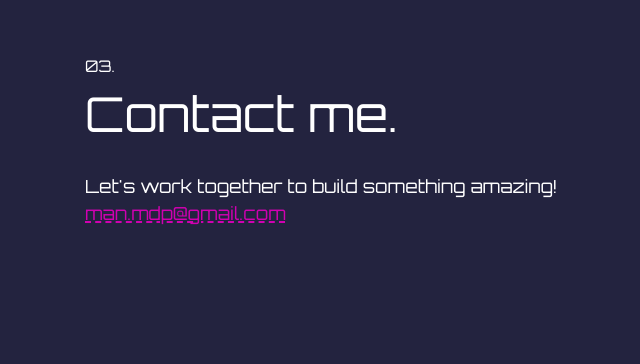
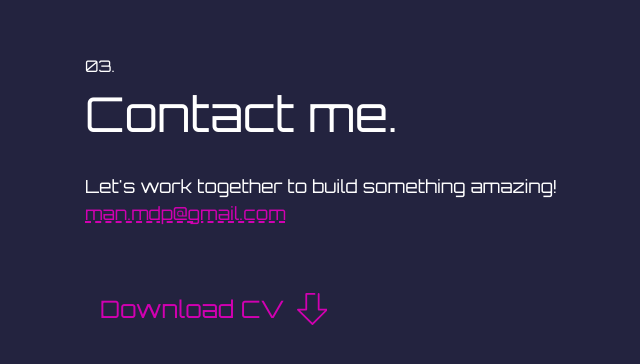
Before and after one commit to ggmanolo/ggmanolo, a Next.js app: page / in a window 1280 px wide. Shown: the part 2653-3017 px from the top of the page, without its empty margins (155-795 px from the left). Built offline with nearby package versions, Linux system fonts and the light colour scheme.

Commit message:
download cv button

```diff
--- /dev/null
+++ b/components/cv/cv.module.scss
@@ -0,0 +1,217 @@
+.button {
+  align-items: center;
+  border-radius: 8px;
+  border: 3px solid transparent;
+  color: var(--pink);
+  cursor: pointer;
+  display: flex;
+  justify-content: center;
+  margin-top: 48px;
+  padding: 12px;
+
+  &:hover {
+    animation: border-flicker 2s linear forwards;
+
+    span {
+      animation: text-flicker 2s linear forwards;
+    }
+
+    svg {
+      animation: letter-flicker 3s linear infinite;
+    }
+  }
+
+  span {
+    font-size: 24px;
+  }
+
+  svg {
+    height: 32px;
+    margin-left: 12px;
+  }
+}
+
+@keyframes text-flicker {
+  2% {
+    color: var(--pink);
+    text-shadow: 0 0 15px var(--pink);
+  }
+  3% {
+    color: rgba(120, 0, 50, .5);
+    text-shadow: none;
+  }
+  6% {
+    color: var(--pink);
+    text-shadow: 0 0 15px var(--pink);
+  }
+  9% {
+    color: rgba(120, 0, 50, .5);
+    text-shadow: none;
+  }
+  11% {
+    color: var(--pink);
+    text-shadow: 0 0 15px var(--pink);
+  }
+  14% {
+    color: rgba(120, 0, 50, .5);
+    text-shadow: none;
+  }
+  18% {
+    color: var(--pink);
+    text-shadow: 0 0 15px var(--pink);
+  }
+  32% {
+    color: var(--pink);
+    text-shadow: 0 0 15px var(--pink);
+  }
+  33% {
+    color: rgba(120, 0, 50, .5);
+    text-shadow: none;
+  }
+  37% {
+    color: var(--pink);
+    text-shadow: 0 0 15px var(--pink);
+  }
+  39% {
+    color: rgba(120, 0, 50, .5);
+    text-shadow: none;
+  }
+  43% {
+    color: var(--pink);
+    text-shadow: 0 0 15px var(--pink);
+  }
+  46% {
+    color: rgba(120, 0, 50, .5);
+    text-shadow: none;
+  }
+  47% {
+    color: var(--pink);
+    text-shadow: 0 0 15px var(--pink);
+  }
+  100% {
+    color: var(--pink);
+    text-shadow: 0 0 15px var(--pink);
+  }
+}
+
+@keyframes letter-flicker {
+    2% {
+    color: var(--pink);
+    text-shadow: 0 0 15px var(--pink);
+  }
+  3% {
+    color: rgba(120, 0, 50, .5);
+    text-shadow: none;
+  }
+  6% {
+    color: var(--pink);
+    text-shadow: 0 0 15px var(--pink);
+  }
+  9% {
+    color: rgba(120, 0, 50, .5);
+    text-shadow: none;
+  }
+  11% {
+    color: var(--pink);
+    text-shadow: 0 0 15px var(--pink);
+  }
+  14% {
+    color: rgba(120, 0, 50, .5);
+    text-shadow: none;
+  }
+  18% {
+    color: var(--pink);
+    text-shadow: 0 0 15px var(--pink);
+  }
+  32% {
+    color: var(--pink);
+    text-shadow: 0 0 15px var(--pink);
+  }
+  33% {
+    color: rgba(120, 0, 50, .5);
+    text-shadow: none;
+  }
+  37% {
+    color: var(--pink);
+    text-shadow: 0 0 15px var(--pink);
+  }
+  39% {
+    color: rgba(120, 0, 50, .5);
+    text-shadow: none;
+  }
+  40% {
+    color: var(--pink);
+    text-shadow: 0 0 15px var(--pink);
+  }
+  100% {
+    color: var(--pink);
+    text-shadow: 0 0 15px var(--pink);
+  }
+}
+
+@keyframes border-flicker {
+  2% {
+    border: 3px solid var(--cyan);
+    box-shadow: 0 0 15px -1px var(--cyan),
+    0 0 12px -1px var(--cyan) inset;
+  }
+  3% {
+    border: 3px solid rgb(0, 40, 70);
+    box-shadow: none;
+  }
+  5% {
+    border: 3px solid var(--cyan);
+    box-shadow: 0 0 15px -1px var(--cyan),
+    0 0 12px -1px var(--cyan) inset;
+  }
+  6% {
+    border: 3px solid rgb(0, 40, 70);
+    box-shadow: none;
+  }
+  7% {
+    border: 3px solid var(--cyan);
+    box-shadow: 0 0 15px -1px var(--cyan),
+    0 0 12px -1px var(--cyan) inset;
+  }
+  9% {
+    border: 3px solid rgb(0, 40, 70);
+    box-shadow: none;
+  }
+  13% {
+    border: 3px solid var(--cyan);
+    box-shadow: 0 0 15px -1px var(--cyan),
+    0 0 12px -1px var(--cyan) inset;
+  }
+  16% {
+    border: 3px solid rgb(0, 40, 70);
+    box-shadow: none;
+  }
+  18% {
+    border: 3px solid var(--cyan);
+    box-shadow: 0 0 15px -1px var(--cyan),
+    0 0 12px -1px var(--cyan) inset;
+  }
+  22% {
+    border: 3px solid rgb(0, 40, 70);
+    box-shadow: none;
+  }
+  34% {
+    border: 3px solid var(--cyan);
+    box-shadow: 0 0 15px -1px var(--cyan),
+    0 0 12px -1px var(--cyan) inset;
+  }
+  36% {
+    border: 3px solid rgb(0, 40, 70);
+    box-shadow: none;
+  }
+  54% {
+    border: 3px solid var(--cyan);
+    box-shadow: 0 0 15px -1px var(--cyan),
+    0 0 12px -1px var(--cyan) inset;
+  }
+  100% {
+    border: 3px solid var(--cyan);
+    box-shadow: 0 0 15px -1px var(--cyan),
+    0 0 12px -1px var(--cyan) inset;
+  }
+}
--- /dev/null
+++ b/components/cv/index.js
@@ -0,0 +1,39 @@
+import s from "./cv.module.scss"
+
+const DownloadCV = () => {
+  const cvUrl =
+    "https://docs.google.com/document/d/1WrMCdQJS4F9K_cGo0ywcTvJpiNwFspbOLbD6tek1tUU/export?format=pdf"
+  const cvFilename = "my-cv.pdf"
+
+  const handleDownloadClick = () => {
+    fetch(cvUrl)
+      .then((response) => response.blob())
+      .then((blob) => {
+        const url = window.URL.createObjectURL(new Blob([blob]))
+        const link = document.createElement("a")
+        link.href = url
+        link.setAttribute("download", cvFilename)
+        document.body.appendChild(link)
+        link.click()
+        link.parentNode.removeChild(link)
+      })
+  }
+
+  return (
+    <button onClick={handleDownloadClick} className={s.button}>
+      <span>Download CV</span>
+      <svg
+        xmlns="http://www.w3.org/2000/svg"
+        xmlSpace="preserve"
+        viewBox="0 0 536.5 555"
+      >
+        <path
+          d="M257.3 550.4c3 3 7 4.5 10.9 4.5 3.9 0 7.9-1.5 10.9-4.5L532 297.6c4.4-4.4 5.7-11.1 3.4-16.8-2.4-5.8-8-9.6-14.3-9.6H391.5V15.5C391.5 7 384.6 0 376 0c-8.5 0-15.5 6.9-15.5 15.5v271.2c0 8.5 6.9 15.5 15.5 15.5h107.7L268.2 517.6 52.8 302.2h107.7c8.5 0 15.5-6.9 15.5-15.5V30.9h128c8.5 0 15.5-6.9 15.5-15.5 0-8.5-6.9-15.5-15.5-15.5H160.5c-8.6.1-15.5 7-15.5 15.6v255.8H15.5c-6.3 0-11.9 3.8-14.3 9.6-2.4 5.8-1.1 12.4 3.4 16.8l252.7 252.7z"
+          fill="currentColor"
+        />
+      </svg>
+    </button>
+  )
+}
+
+export default DownloadCV
--- a/components/sections/contact/index.js
+++ b/components/sections/contact/index.js
@@ -1,6 +1,7 @@
 import Section from "@/components/section"
 import s from "./contact.module.scss"
 import Link from "next/link"
+import DownloadCV from "@/components/cv"
 
 const Contact = () => {
   return (
@@ -14,6 +15,7 @@ const Contact = () => {
             man.mdp@gmail.com
           </Link>
         </p>
+        <DownloadCV />
       </article>
     </Section>
   )
```
Also changed, not shown: components/meta/index.js (+5 -2 lines).
